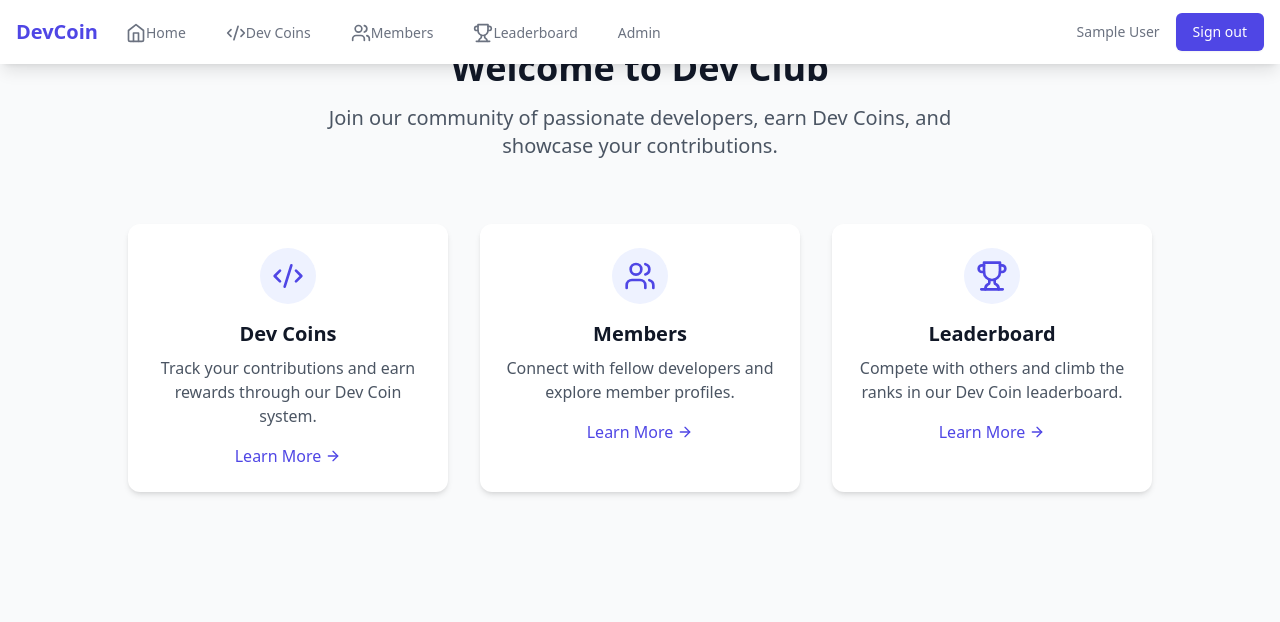
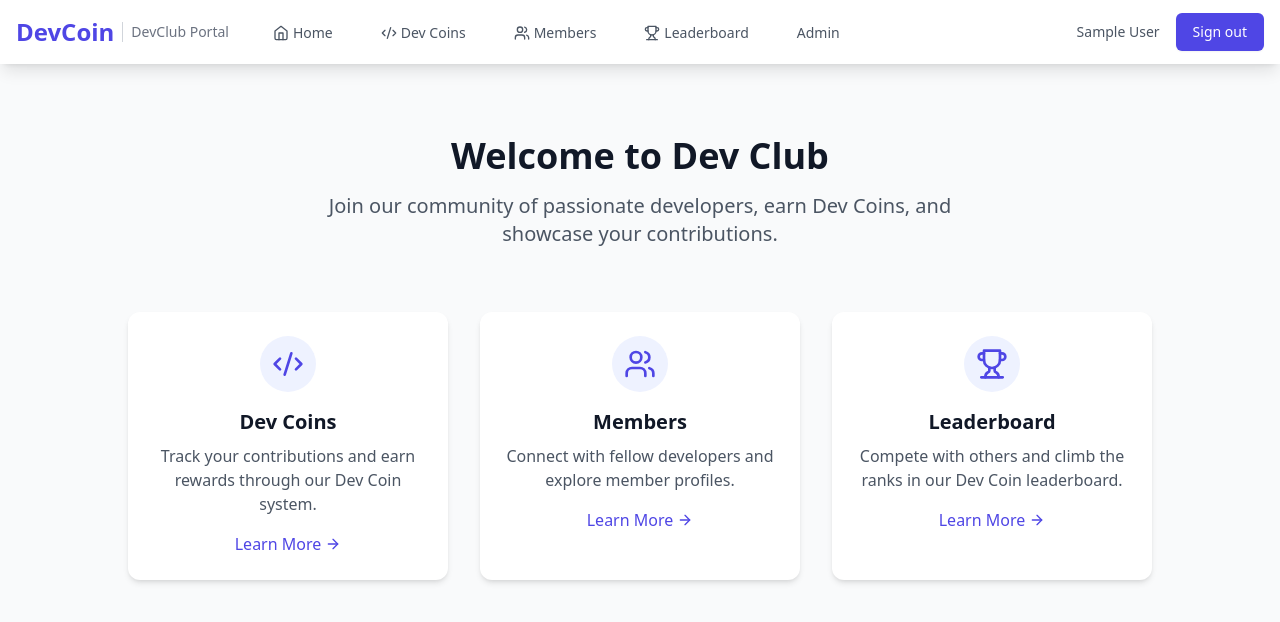
Before and after one commit to nst-sdc/DevCoin-frontend-update, a React (Vite) app: page / in a window 1280 px wide. Shown: the top 622 px of the page. Built offline with nearby package versions, Linux system fonts and the light colour scheme; sample sign-in values are in the browser's storage.

Commit message:
feat: Improved navbar and layout
- Added auto-hide navbar functionality
- Created new Layout component for better content structure
- Updated sign in page text
- Improved spacing and transitions

```diff
--- a/src/App.tsx
+++ b/src/App.tsx
@@ -1,7 +1,7 @@
 import { BrowserRouter as Router, Routes, Route, Navigate } from 'react-router-dom';
 import { DevCoinProvider } from './context/DevCoinContext';
 import { AuthProvider, useAuth } from './context/AuthContext';
-import Navbar from './components/Navbar';
+import Layout from './components/Layout';
 import HomePage from './pages/HomePage';
 import CoinsPage from './pages/CoinsPage';
 import MembersPage from './pages/MembersPage';
@@ -39,10 +39,9 @@
                 path="/"
                 element={
                   <ProtectedRoute>
-                    <>
-                      <Navbar />
+                    <Layout>
                       <HomePage />
-                    </>
+                    </Layout>
                   </ProtectedRoute>
                 }
               />
@@ -50,10 +49,9 @@
                 path="/coins"
                 element={
                   <ProtectedRoute>
-                    <>
-                      <Navbar />
+                    <Layout>
                       <CoinsPage />
-                    </>
+                    </Layout>
                   </ProtectedRoute>
                 }
               />
@@ -61,10 +59,9 @@
                 path="/members"
                 element={
                   <ProtectedRoute>
-                    <>
-                      <Navbar />
+                    <Layout>
                       <MembersPage />
-                    </>
+                    </Layout>
                   </ProtectedRoute>
                 }
               />
@@ -72,10 +69,9 @@
                 path="/leaderboard"
                 element={
                   <ProtectedRoute>
-                    <>
-                      <Navbar />
+                    <Layout>
                       <LeaderboardPage />
-                    </>
+                    </Layout>
                   </ProtectedRoute>
                 }
               />
@@ -84,10 +80,9 @@
                 path="/admin/dashboard"
                 element={
                   <ProtectedRoute requireAdmin>
-                    <>
-                      <Navbar />
+                    <Layout>
                       <AdminDashboard />
-                    </>
+                    </Layout>
                   </ProtectedRoute>
                 }
               />
--- /dev/null
+++ b/src/components/Layout.tsx
@@ -0,0 +1,20 @@
+import React from 'react';
+import Navbar from './Navbar';
+
+interface LayoutProps {
+  children: React.ReactNode;
+}
+
+export default function Layout({ children }: LayoutProps) {
+  return (
+    <div className="min-h-screen bg-gray-50">
+      <Navbar />
+      <main className="pt-16 transition-padding duration-300">
+        {/* Content container with max width and padding */}
+        <div className="max-w-7xl mx-auto px-4 sm:px-6 lg:px-8 py-6">
+          {children}
+        </div>
+      </main>
+    </div>
+  );
+}
--- a/src/components/Navbar.tsx
+++ b/src/components/Navbar.tsx
@@ -1,4 +1,4 @@
-import React from 'react';
+import React, { useState, useEffect } from 'react';
 import { Link, useNavigate } from 'react-router-dom';
 import { useAuth } from '../context/AuthContext';
 import { Code2, Users, Trophy, Home } from 'lucide-react';
@@ -6,6 +6,30 @@
 export default function Navbar() {
   const { currentUser, isAdmin, logout } = useAuth();
   const navigate = useNavigate();
+  const [isVisible, setIsVisible] = useState(true);
+  const [lastScrollY, setLastScrollY] = useState(0);
+
+  useEffect(() => {
+    const controlNavbar = () => {
+      const currentScrollY = window.scrollY;
+
+      if (currentScrollY < lastScrollY || currentScrollY < 10) {
+        // Scrolling up or at top - show navbar
+        setIsVisible(true);
+      } else if (currentScrollY > lastScrollY && currentScrollY > 100) {
+        // Scrolling down and not at top - hide navbar
+        setIsVisible(false);
+      }
+
+      setLastScrollY(currentScrollY);
+    };
+
+    window.addEventListener('scroll', controlNavbar);
+
+    return () => {
+      window.removeEventListener('scroll', controlNavbar);
+    };
+  }, [lastScrollY]);
 
   const handleLogout = () => {
     logout();
@@ -17,69 +41,70 @@
   }
 
   return (
-    <nav className="bg-white shadow-lg fixed w-full top-0 z-50">
+    <nav className={`bg-white shadow-lg fixed w-full top-0 z-50 transition-transform duration-300 ${
+      isVisible ? 'translate-y-0' : '-translate-y-full'
+    }`}>
       <div className="max-w-7xl mx-auto px-4">
         <div className="flex justify-between h-16">
           <div className="flex">
             <div className="flex-shrink-0 flex items-center">
-              <Link to="/" className="text-xl font-bold text-indigo-600">
-                DevCoin
+              <Link to="/" className="flex items-center space-x-2">
+                <span className="text-2xl font-bold text-indigo-600">DevCoin</span>
+                <span className="text-sm text-gray-500 border-l border-gray-300 pl-2">DevClub Portal</span>
               </Link>
             </div>
-            <div className="hidden sm:ml-6 sm:flex sm:space-x-8">
+            <div className="hidden sm:ml-8 sm:flex sm:space-x-6">
               <Link
                 to="/"
-                className="border-transparent text-gray-500 hover:border-gray-300 hover:text-gray-700 inline-flex items-center px-1 pt-1 border-b-2 text-sm font-medium"
+                className="border-transparent text-gray-600 hover:border-indigo-500 hover:text-indigo-600 inline-flex items-center px-3 pt-1 border-b-2 text-sm font-medium transition-colors duration-200 space-x-1"
               >
-                <Home className="h-5 w-5 text-gray-500" />
-                Home
+                <Home className="h-4 w-4" />
+                <span>Home</span>
               </Link>
               <Link
                 to="/coins"
-                className="border-transparent text-gray-500 hover:border-gray-300 hover:text-gray-700 inline-flex items-center px-1 pt-1 border-b-2 text-sm font-medium"
+                className="border-transparent text-gray-600 hover:border-indigo-500 hover:text-indigo-600 inline-flex items-center px-3 pt-1 border-b-2 text-sm font-medium transition-colors duration-200 space-x-1"
               >
-                <Code2 className="h-5 w-5 text-gray-500" />
-                Dev Coins
+                <Code2 className="h-4 w-4" />
+                <span>Dev Coins</span>
               </Link>
               <Link
                 to="/members"
-                className="border-transparent text-gray-500 hover:border-gray-300 hover:text-gray-700 inline-flex items-center px-1 pt-1 border-b-2 text-sm font-medium"
+                className="border-transparent text-gray-600 hover:border-indigo-500 hover:text-indigo-600 inline-flex items-center px-3 pt-1 border-b-2 text-sm font-medium transition-colors duration-200 space-x-1"
               >
-                <Users className="h-5 w-5 text-gray-500" />
-                Members
+                <Users className="h-4 w-4" />
+                <span>Members</span>
               </Link>
               <Link
                 to="/leaderboard"
-                className="border-transparent text-gray-500 hover:border-gray-300 hover:text-gray-700 inline-flex items-center px-1 pt-1 border-b-2 text-sm font-medium"
+                className="border-transparent text-gray-600 hover:border-indigo-500 hover:text-indigo-600 inline-flex items-center px-3 pt-1 border-b-2 text-sm font-medium transition-colors duration-200 space-x-1"
               >
-                <Trophy className="h-5 w-5 text-gray-500" />
-                Leaderboard
+                <Trophy className="h-4 w-4" />
+                <span>Leaderboard</span>
               </Link>
               {isAdmin && (
                 <Link
                   to="/admin/dashboard"
-                  className="border-transparent text-gray-500 hover:border-gray-300 hover:text-gray-700 inline-flex items-center px-1 pt-1 border-b-2 text-sm font-medium"
+                  className="border-transparent text-gray-600 hover:border-indigo-500 hover:text-indigo-600 inline-flex items-center px-3 pt-1 border-b-2 text-sm font-medium transition-colors duration-200"
                 >
                   Admin
                 </Link>
               )}
             </div>
           </div>
-          <div className="flex items-center">
-            <div className="flex-shrink-0">
-              <span className="text-sm text-gray-500 mr-4">
+          <div className="flex items-center space-x-4">
+            <span className="text-sm font-medium text-gray-600">
               {currentUser.name}
             </span>
             <button
               onClick={handleLogout}
-                className="relative inline-flex items-center px-4 py-2 border border-transparent text-sm font-medium rounded-md text-white bg-indigo-600 shadow-sm hover:bg-indigo-700 focus:outline-none focus:ring-2 focus:ring-offset-2 focus:ring-indigo-500"
+              className="relative inline-flex items-center px-4 py-2 border border-transparent text-sm font-medium rounded-md text-white bg-indigo-600 shadow-sm hover:bg-indigo-700 focus:outline-none focus:ring-2 focus:ring-offset-2 focus:ring-indigo-500 transition-colors duration-200"
             >
               Sign out
             </button>
           </div>
         </div>
       </div>
-      </div>
     </nav>
   );
 }
--- a/src/pages/SignInPage.tsx
+++ b/src/pages/SignInPage.tsx
@@ -45,7 +45,7 @@
           alt="DevCoin"
         />
         <h2 className="mt-6 text-center text-3xl font-extrabold text-gray-900">
-          Sign in to your account
+          Sign in DevClub Portal
         </h2>
         <p className="mt-2 text-center text-sm text-gray-600">
           Or{' '}
```
Lines whose indentation alone changed are shown as unchanged.
